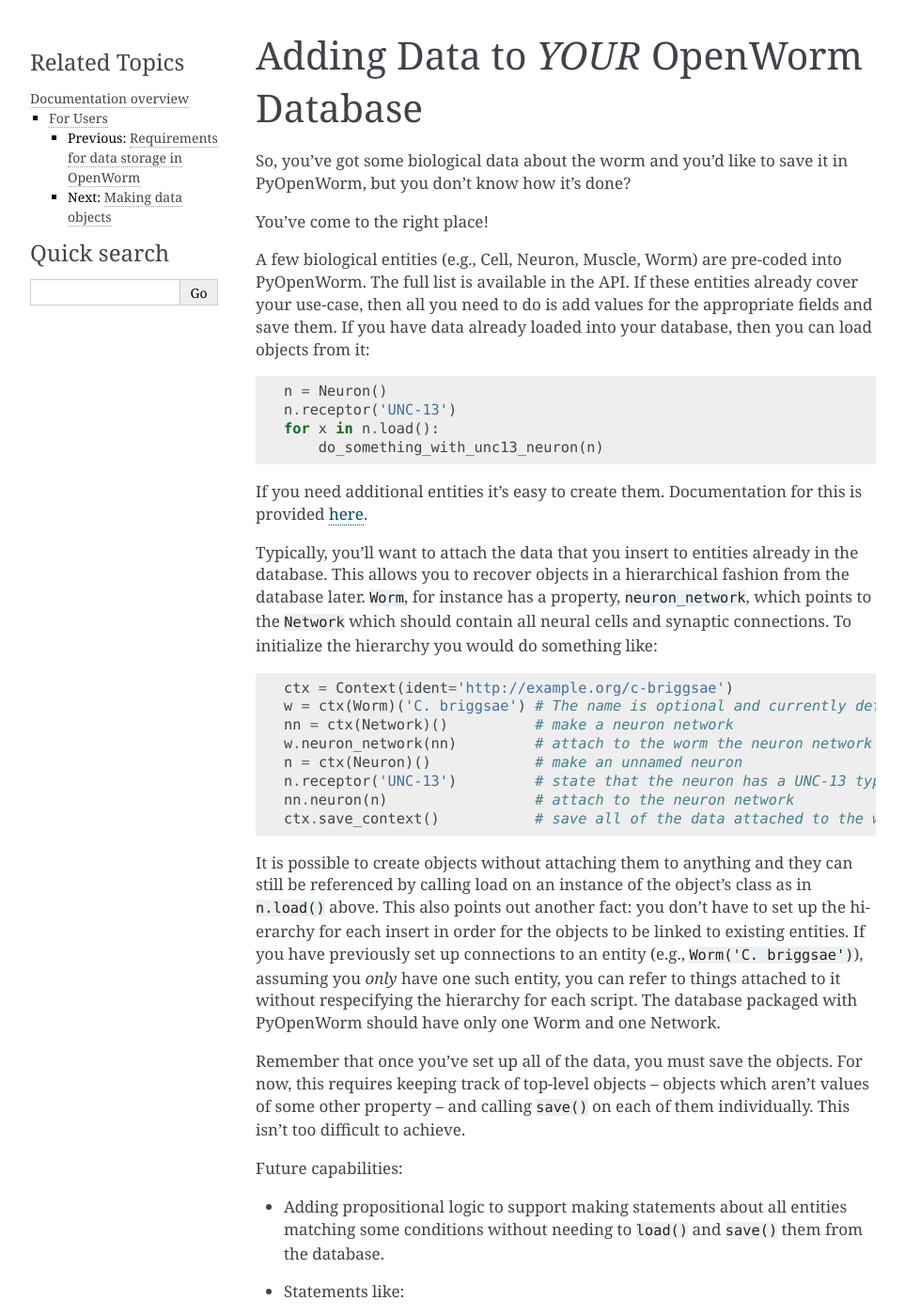
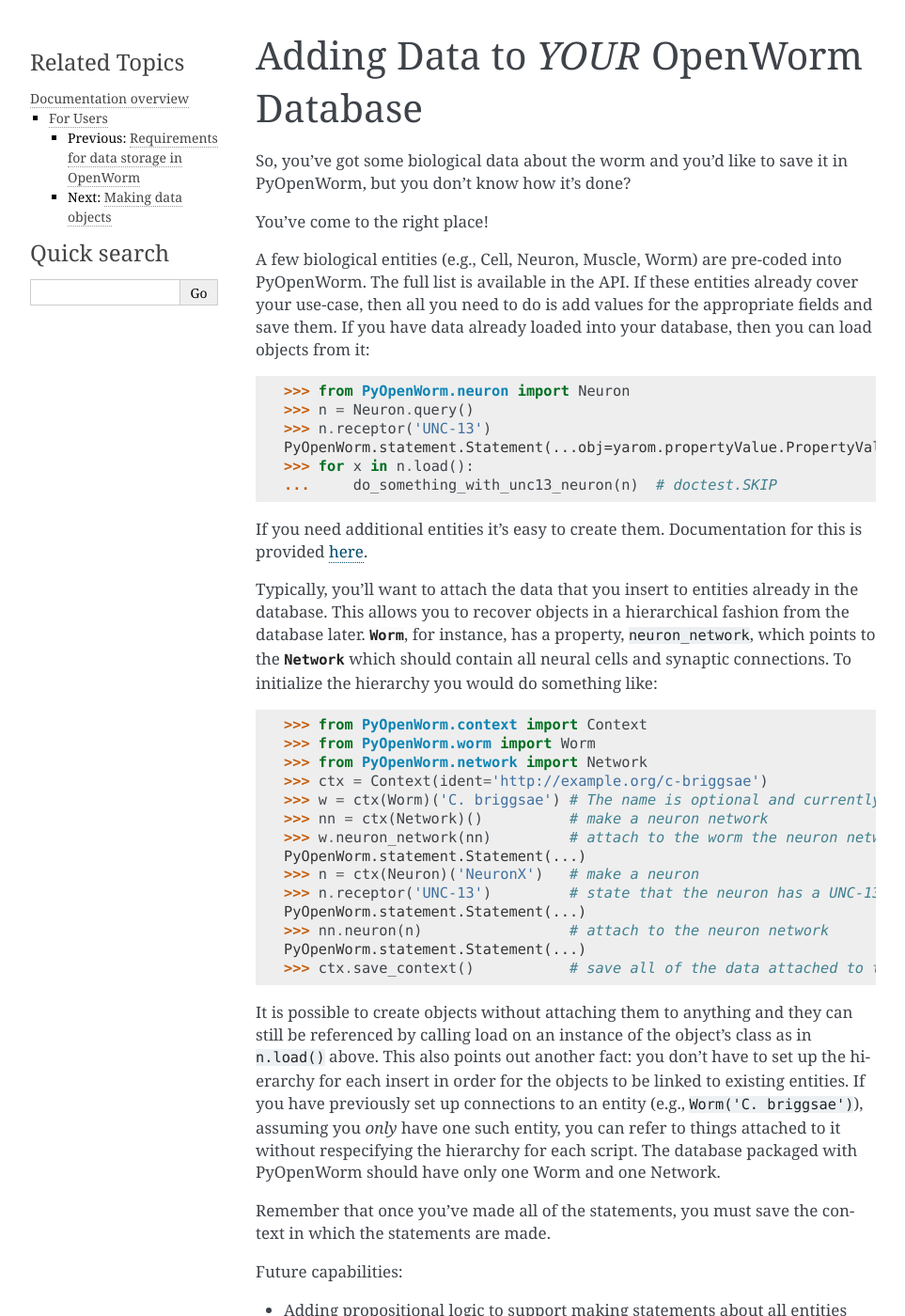
Before and after one commit to openworm/owmeta, a Sphinx documentation site: the page built from docs/adding_data.rst, in a window 1280 px wide and 1400 px high. Shown: the whole window at 94% size, without its empty margins (148-1111 px from the left). Built offline with Sphinx 7.4.7, drawn with Linux system fonts in a browser that asks for light colours; some of the changed text lies outside the part shown.

Commit message:
Documentation updates

```diff
--- a/docs/adding_data.rst
+++ b/docs/adding_data.rst
@@ -14,43 +14,50 @@ If these entities already cover your use-case, then all you need to do is add
 values for the appropriate fields and save them. If you have data already loaded
 into your database, then you can load objects from it::
 
-    n = Neuron()
-    n.receptor('UNC-13')
-    for x in n.load():
-        do_something_with_unc13_neuron(n)
+    >>> from PyOpenWorm.neuron import Neuron
+    >>> n = Neuron.query()
+    >>> n.receptor('UNC-13')
+    PyOpenWorm.statement.Statement(...obj=yarom.propertyValue.PropertyValue(rdflib.term.Literal(u'UNC-13')), context=None)
+    >>> for x in n.load():
+    ...     do_something_with_unc13_neuron(n)  # doctest.SKIP
 
 If you need additional entities it's easy to create them. Documentation for this
 is provided :ref:`here <making_dataObjects>`.
 
-Typically, you'll want to attach the data that you insert to entities already in
-the database. This allows you to recover objects in a hierarchical fashion from
-the database later. ``Worm``, for instance has a property, ``neuron_network``,
-which points to the ``Network`` which should contain all neural cells and
+Typically, you'll want to attach the data that you insert to entities already
+in the database. This allows you to recover objects in a hierarchical fashion
+from the database later. :class:`~PyOpenWorm.worm.Worm`, for instance, has a
+property, ``neuron_network``, which points to the
+:class:`~PyOpenWorm.network.Network` which should contain all neural cells and
 synaptic connections. To initialize the hierarchy you would do something like::
 
-    ctx = Context(ident='http://example.org/c-briggsae')
-    w = ctx(Worm)('C. briggsae') # The name is optional and currently defaults to 'C. elegans'
-    nn = ctx(Network)()          # make a neuron network
-    w.neuron_network(nn)         # attach to the worm the neuron network
-    n = ctx(Neuron)()            # make an unnamed neuron
-    n.receptor('UNC-13')         # state that the neuron has a UNC-13 type receptor
-    nn.neuron(n)                 # attach to the neuron network
-    ctx.save_context()           # save all of the data attached to the worm
+    >>> from PyOpenWorm.context import Context
+    >>> from PyOpenWorm.worm import Worm
+    >>> from PyOpenWorm.network import Network
+    >>> ctx = Context(ident='http://example.org/c-briggsae')
+    >>> w = ctx(Worm)('C. briggsae') # The name is optional and currently defaults to 'C. elegans'
+    >>> nn = ctx(Network)()          # make a neuron network
+    >>> w.neuron_network(nn)         # attach to the worm the neuron network
+    PyOpenWorm.statement.Statement(...)
+    >>> n = ctx(Neuron)('NeuronX')   # make a neuron
+    >>> n.receptor('UNC-13')         # state that the neuron has a UNC-13 type receptor
+    PyOpenWorm.statement.Statement(...)
+    >>> nn.neuron(n)                 # attach to the neuron network
+    PyOpenWorm.statement.Statement(...)
+    >>> ctx.save_context()           # save all of the data attached to the worm
 
-It is possible to create objects without attaching them to anything and they can
-still be referenced by calling load on an instance of the object's class as in
-``n.load()`` above. This also points out another fact: you don't have to set up
-the hierarchy for each insert in order for the objects to be linked to existing
-entities. If you have previously set up connections to an entity (e.g.,
-``Worm('C. briggsae')``), assuming you *only* have one such entity, you can
-refer to things attached to it without respecifying the hierarchy for each
+It is possible to create objects without attaching them to anything and they
+can still be referenced by calling load on an instance of the object's class as
+in ``n.load()`` above. This also points out another fact: you don't have to set
+up the hierarchy for each insert in order for the objects to be linked to
+existing entities. If you have previously set up connections to an entity
+(e.g., ``Worm('C. briggsae')``), assuming you *only* have one such entity, you
+can refer to things attached to it without respecifying the hierarchy for each
 script. The database packaged with |pow| should have only one Worm and one
 Network.
 
-Remember that once you've set up all of the data, you must save the objects. For
-now, this requires keeping track of top-level objects -- objects which aren't
-values of some other property -- and calling ``save()`` on each of them
-individually. This isn't too difficult to achieve.
+Remember that once you've made all of the statements, you must save the context
+in which the statements are made.
 
 Future capabilities:
 
@@ -102,11 +109,11 @@ Future capabilities:
 
 Contexts
 --------
-Above, we didn't qualify our statements in any way, but stated them as simple
-facts. In reality, our statements are made in a context that influences how
-they should be interpreted. In |pow|, that context-sensitivity is modeled by
-using :class:``Context`` objects. To see what this looks like, let's start with
-an example.
+Above, we used contexts without explaining them. In natural languages, our
+statements are made in a context that influences how they should be
+interpreted. In |pow|, that kind of context-sensitivity is modeled by using
+:class:`PyOpenWorm.context.Context` objects. To see what this looks like, let's
+start with an example.
 
 Example 1
 ^^^^^^^^^
```
Also changed, not shown: other parts of docs/adding_data.rst (+21 -21 lines), docs/making_dataObjects.rst (+12 -7 lines), 2 other files.
